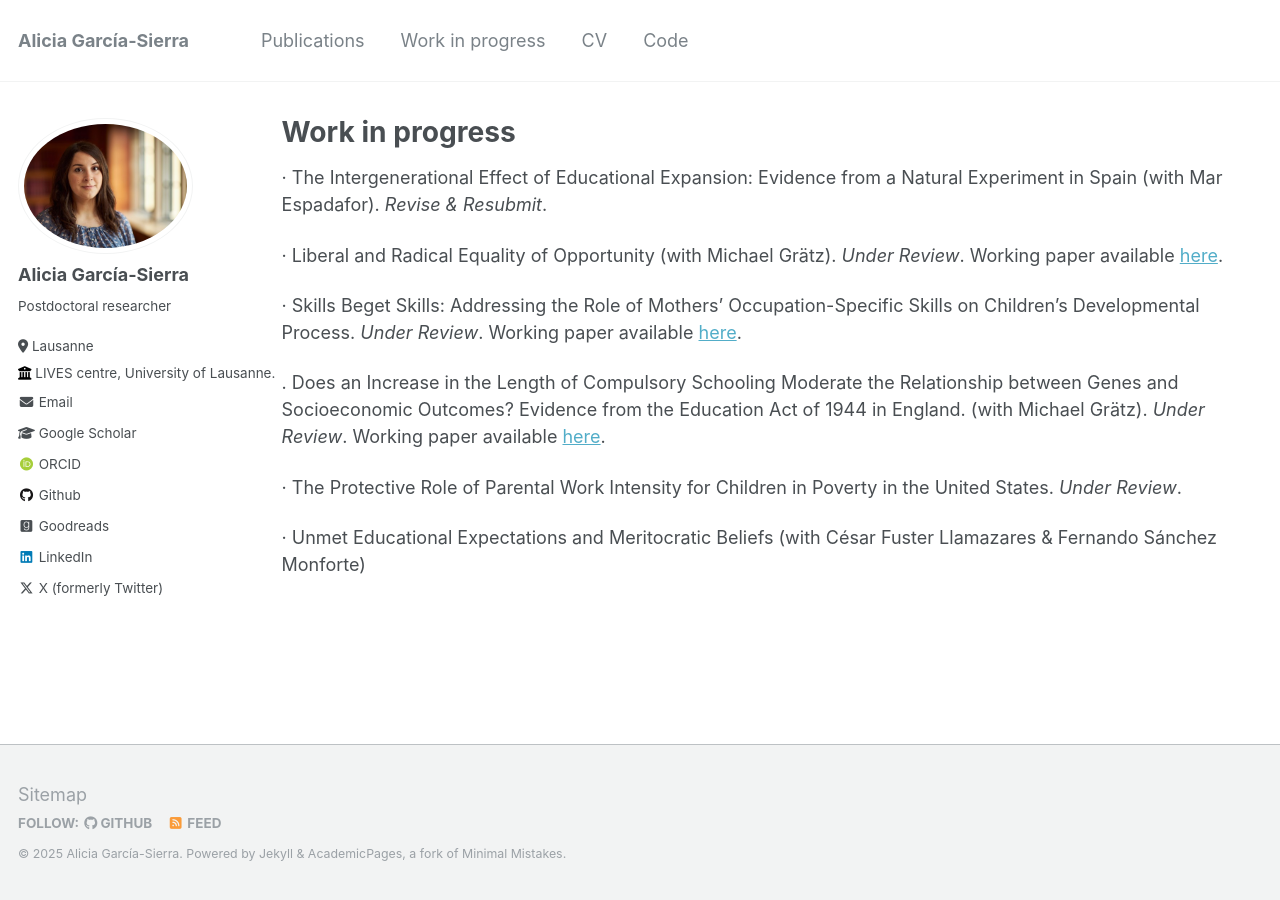
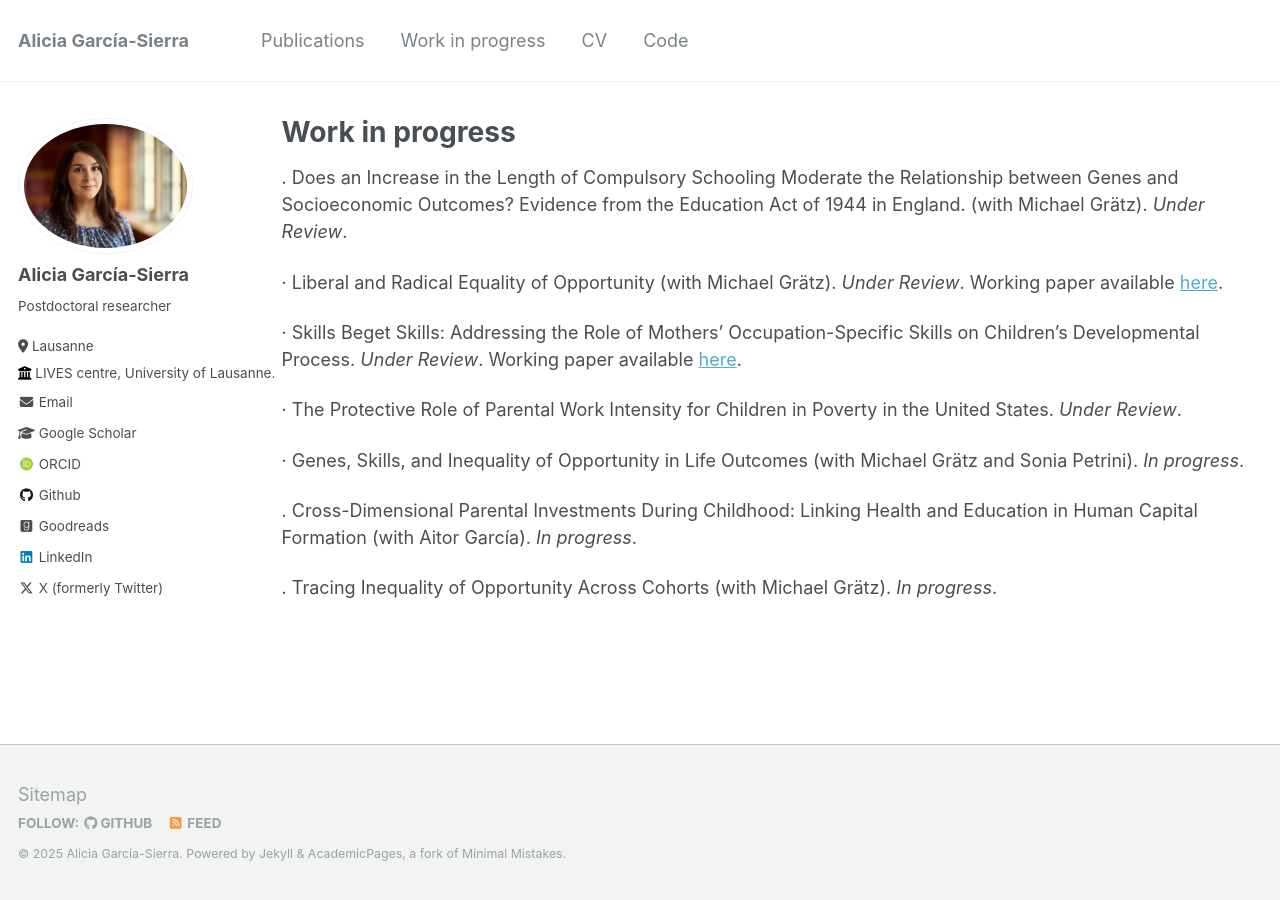
Before and after one commit to aliciagarciasierra/aliciagarciasierra.github.io, a Jekyll site: the page built from _pages/workinprogress.md, in a window 1280 px wide. Built offline with Jekyll 4.4.1, drawn with Linux system fonts in a browser that asks for light colours; some web fonts are replaced.

Commit message:
Update workinprogress.md

```diff
--- a/_pages/workinprogress.md
+++ b/_pages/workinprogress.md
@@ -6,14 +6,16 @@ author_profile: true
 
 ---
 
-· The Intergenerational Effect of Educational Expansion: Evidence from a Natural Experiment in Spain (with Mar Espadafor). _Revise & Resubmit_.
+. Does an Increase in the Length of Compulsory Schooling Moderate the Relationship between Genes and Socioeconomic Outcomes? Evidence from the Education Act of 1944 in England. (with Michael Grätz). _Under Review_.
 
 · Liberal and Radical Equality of Opportunity (with Michael Grätz). _Under Review_. Working paper available [here](https://osf.io/preprints/socarxiv/t2ucp).
 
 · Skills Beget Skills: Addressing the Role of Mothers’ Occupation-Specific Skills on Children’s Developmental Process.  _Under Review_. Working paper available [here](https://osf.io/preprints/socarxiv/mxktu).
 
-. Does an Increase in the Length of Compulsory Schooling Moderate the Relationship between Genes and Socioeconomic Outcomes? Evidence from the Education Act of 1944 in England. (with Michael Grätz). _Under Review_. Working paper available [here](https://osf.io/preprints/socarxiv/4x375).
-
 · The Protective Role of Parental Work Intensity for Children in Poverty in the United States. _Under Review_.
 
-· Unmet Educational Expectations and Meritocratic Beliefs (with César Fuster Llamazares & Fernando Sánchez Monforte)
+· Genes, Skills, and Inequality of Opportunity in Life Outcomes (with Michael Grätz and Sonia Petrini). _In progress_.
+
+. Cross-Dimensional Parental Investments During Childhood: Linking Health and Education in Human Capital Formation (with Aitor García).  _In progress_.
+
+. Tracing Inequality of Opportunity Across Cohorts (with Michael Grätz).  _In progress_.
```
